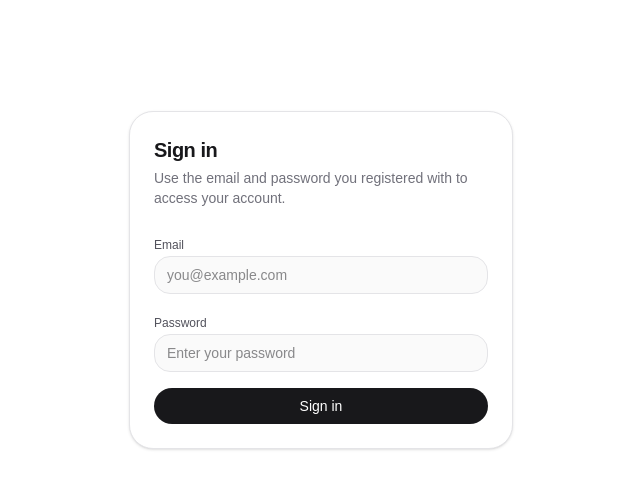
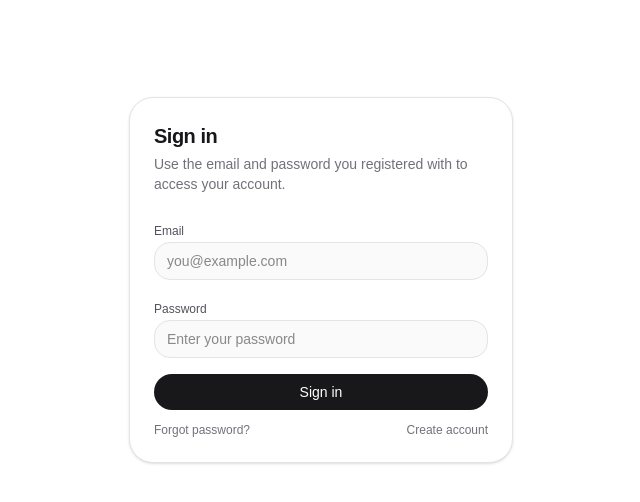
Before and after one commit to Silas003/smart-ecom-sysyem-v2, a Next.js app in the folder src/main/resources/frontend/ecommerce/: page /login in a window 1280 px wide. Shown: the top 502 px of the page, without its empty margins (319-959 px from the left). Built offline with nearby package versions, Linux system fonts and the light colour scheme; no server answers.

Commit message:
feat: enhance account management with user role checks and improved loading states

```diff
--- a/src/main/resources/frontend/ecommerce/app/account/page.tsx
+++ b/src/main/resources/frontend/ecommerce/app/account/page.tsx
@@ -3,8 +3,9 @@
 import { useEffect, useState } from "react";
 import Link from "next/link";
 import { useRouter } from "next/navigation";
-import { getCurrentUser, getCurrentUserId } from "../../lib/user";
-import { listUserOrders, type Order } from "../../lib/orders";
+import { getCurrentUserId } from "../../lib/user";
+import { useAuthStore } from "../../lib/auth-store";
+import { getUserOrders, type Order } from "../../lib/orders";
 import { updateUser } from "../../lib/auth-api";
 import { useToast } from "../../components/ui/toaster";
 
@@ -14,11 +15,11 @@ export default function AccountPage() {
   const [loading, setLoading] = useState(!initialUserId);
   const [ordersLoading, setOrdersLoading] = useState(true);
   const [orders, setOrders] = useState<Order[]>([]);
-  const user = getCurrentUser();
+  const { user, hydrate } = useAuthStore();
   const { addToast } = useToast();
 
-  const [username, setUsername] = useState(user?.username ?? "");
-  const [email, setEmail] = useState(user?.email ?? "");
+  const [username, setUsername] = useState("");
+  const [email, setEmail] = useState("");
   const [currentPassword, setCurrentPassword] = useState("");
   const [newPassword, setNewPassword] = useState("");
   const [savingProfile, setSavingProfile] = useState(false);
@@ -26,12 +27,16 @@ export default function AccountPage() {
   const [error, setError] = useState<string | null>(null);
 
   useEffect(() => {
+    hydrate();
+  }, [hydrate]);
+
+  useEffect(() => {
     const userId = getCurrentUserId();
     if (!userId) {
       router.push(`/login?redirect=${encodeURIComponent("/account")}`);
       return;
     }
-    listUserOrders(userId)
+    getUserOrders(userId)
       .then((res) => setOrders(res.data))
       .catch((err) => console.error("Failed to load orders", err))
       .finally(() => setOrdersLoading(false));
--- a/src/main/resources/frontend/ecommerce/app/login/page.tsx
+++ b/src/main/resources/frontend/ecommerce/app/login/page.tsx
@@ -5,13 +5,14 @@ import { useRouter, useSearchParams } from "next/navigation";
 import { loginUser } from "../../lib/auth-api";
 import { useAuthStore } from "../../lib/auth-store";
 import { useToast } from "../../components/ui/toaster";
+import Link from "next/link";
 
 export default function LoginPage() {
   const router = useRouter();
   const searchParams = useSearchParams();
   const redirect = searchParams.get("redirect") || "/";
   const auth = useAuthStore();
-    const { addToast } = useToast();
+  const { addToast } = useToast();
   const [email, setEmail] = useState("");
   const [password, setPassword] = useState("");
   const [loading, setLoading] = useState(false);
@@ -23,7 +24,7 @@ export default function LoginPage() {
       const res = await loginUser({ email, password });
       auth.login(res.data);
       if (typeof window !== "undefined") {
-        addToast("Logged in successfully","success");
+        addToast("Logged in successfully", "success");
       }
       const role = res.data.user.userRole?.toLowerCase();
       if (role === "admin") {
@@ -34,7 +35,7 @@ export default function LoginPage() {
     } catch (err) {
       const message = err instanceof Error ? err.message : "Login failed";
       if (typeof window !== "undefined") {
-        addToast(message,"error");
+        addToast(message, "error");
       }
     } finally {
       setLoading(false);
@@ -85,6 +86,20 @@ export default function LoginPage() {
             {loading ? "Signing in..." : "Sign in"}
           </button>
         </form>
+        <div className="mt-3 flex items-center justify-between text-xs text-zinc-500 dark:text-zinc-400">
+          <Link
+            href="/reset-password/request"
+            className="hover:text-zinc-800 dark:hover:text-zinc-200"
+          >
+            Forgot password?
+          </Link>
+          <Link
+            href="/register"
+            className="hover:text-zinc-800 dark:hover:text-zinc-200"
+          >
+            Create account
+          </Link>
+        </div>
       </div>
     </div>
   );
--- a/src/main/resources/frontend/ecommerce/components/layout/Header.tsx
+++ b/src/main/resources/frontend/ecommerce/components/layout/Header.tsx
@@ -63,6 +63,14 @@ export function Header() {
               {item.label}
             </Link>
           ))}
+          {user && user.userRole !== "admin" && (
+            <Link
+              href="/account"
+              className="rounded-full px-2 py-1 transition-colors hover:bg-zinc-100 hover:text-zinc-900 focus-visible:outline-none focus-visible:ring-2 focus-visible:ring-zinc-500 dark:hover:bg-zinc-900 dark:hover:text-zinc-50 dark:focus-visible:ring-zinc-300"
+            >
+              Account
+            </Link>
+          )}
         </nav>
 
         {/* Right side actions */}
```
